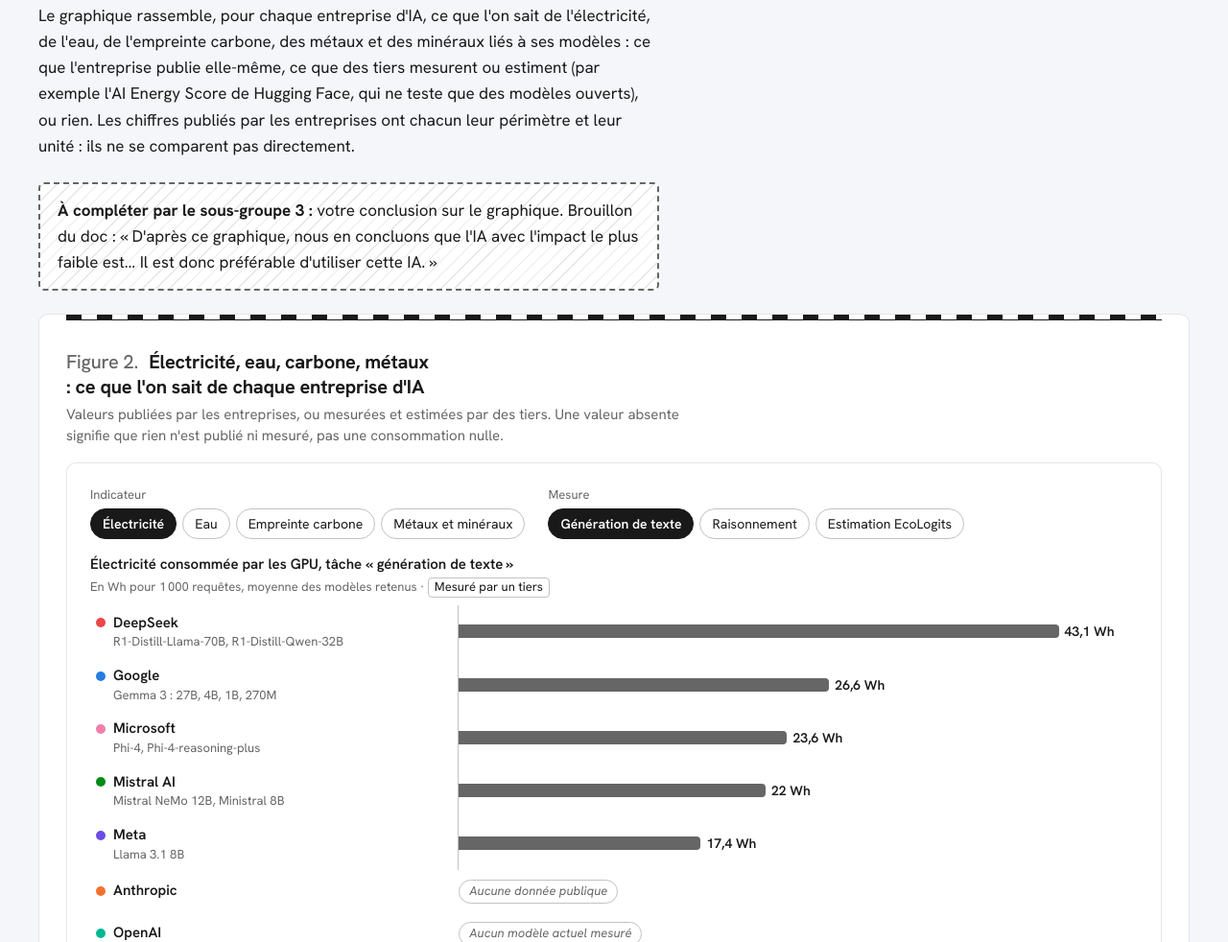
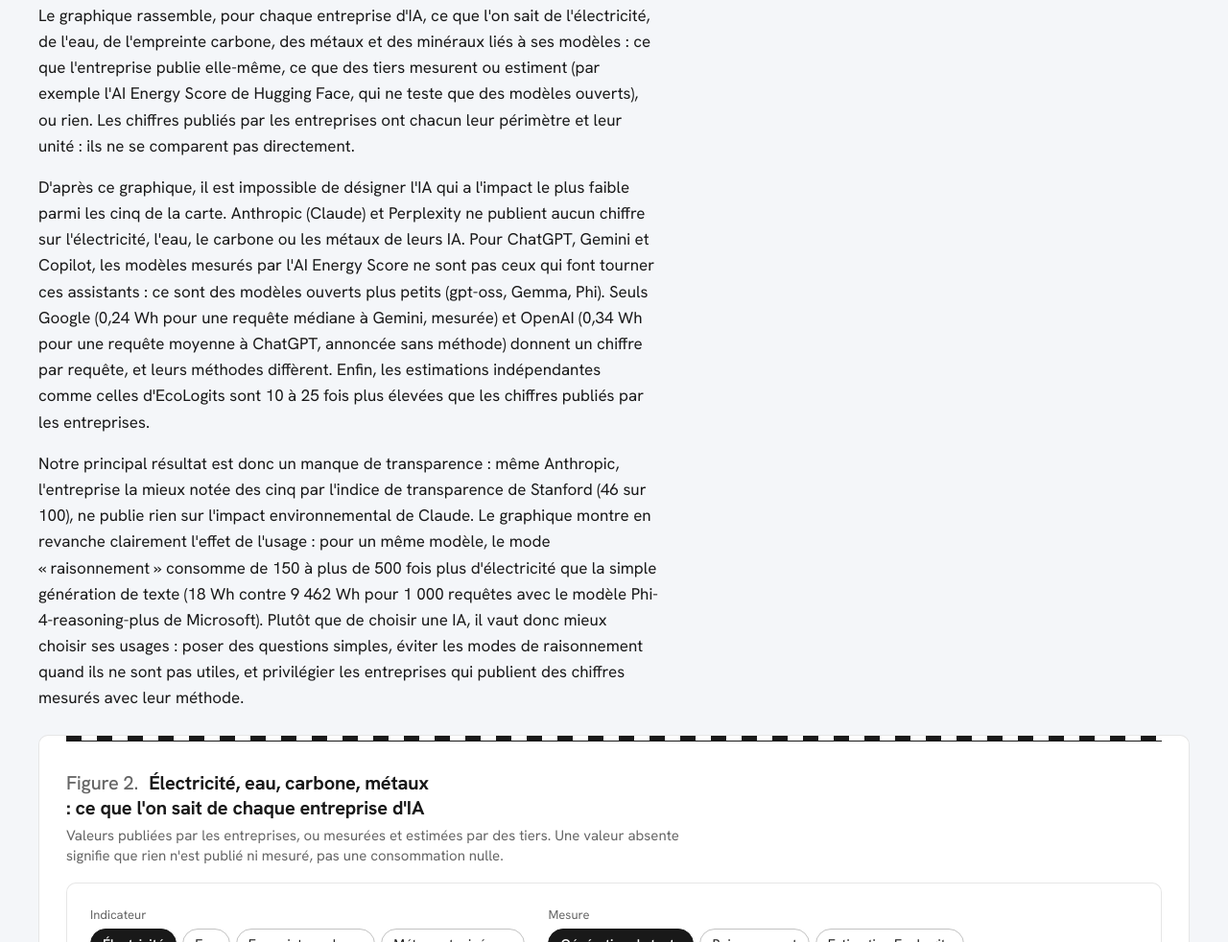
Before and after one commit to williamf-lab/impact-ia-climat, a plain HTML site: page pages/transparence.html in a window 1280 px wide. Shown: the part 4063-5045 px from the top of the page at 96% size. Drawn offline with Linux system fonts and the light colour scheme.

Commit message:
Partie 3 : conclusion sur le graphique

```diff
--- a/pages/transparence.html
+++ b/pages/transparence.html
@@ -141,9 +141,8 @@
       <p>Par la suite, nous avons cherché à savoir quelle IA a l'impact environnemental le plus important. Pour cela, nous avons fait un diagramme comparant les entreprises qui développent ces IA sur la base de différents critères&nbsp;: électricité, eau, empreinte carbone, métaux et minéraux.</p>
       <p>Le graphique rassemble, pour chaque entreprise d'IA, ce que l'on sait de l'électricité, de l'eau, de l'empreinte carbone, des métaux et des minéraux liés à ses modèles : ce que l'entreprise publie elle-même, ce que des tiers mesurent ou estiment (par exemple l'AI Energy Score de Hugging Face, qui ne teste que des modèles ouverts), ou rien. Les chiffres publiés par les entreprises ont chacun leur périmètre et leur unité : ils ne se comparent pas directement.</p>
 
-      <div class="a-completer">
-        <p><strong>À compléter par le sous-groupe 3 :</strong> votre conclusion sur le graphique. Brouillon du doc : «&nbsp;D'après ce graphique, nous en concluons que l'IA avec l'impact le plus faible est… Il est donc préférable d'utiliser cette IA.&nbsp;»</p>
-      </div>
+      <p>D'après ce graphique, il est impossible de désigner l'IA qui a l'impact le plus faible parmi les cinq de la carte. Anthropic (Claude) et Perplexity ne publient aucun chiffre sur l'électricité, l'eau, le carbone ou les métaux de leurs IA. Pour ChatGPT, Gemini et Copilot, les modèles mesurés par l'AI Energy Score ne sont pas ceux qui font tourner ces assistants&nbsp;: ce sont des modèles ouverts plus petits (gpt-oss, Gemma, Phi). Seuls Google (0,24&nbsp;Wh pour une requête médiane à Gemini, mesurée) et OpenAI (0,34&nbsp;Wh pour une requête moyenne à ChatGPT, annoncée sans méthode) donnent un chiffre par requête, et leurs méthodes diffèrent. Enfin, les estimations indépendantes comme celles d'EcoLogits sont 10 à 25 fois plus élevées que les chiffres publiés par les entreprises.</p>
+      <p>Notre principal résultat est donc un manque de transparence&nbsp;: même Anthropic, l'entreprise la mieux notée des cinq par l'indice de transparence de Stanford (46 sur 100), ne publie rien sur l'impact environnemental de Claude. Le graphique montre en revanche clairement l'effet de l'usage&nbsp;: pour un même modèle, le mode «&nbsp;raisonnement&nbsp;» consomme de 150 à plus de 500 fois plus d'électricité que la simple génération de texte (18&nbsp;Wh contre 9&nbsp;462&nbsp;Wh pour 1&nbsp;000 requêtes avec le modèle Phi-4-reasoning-plus de Microsoft). Plutôt que de choisir une IA, il vaut donc mieux choisir ses usages&nbsp;: poser des questions simples, éviter les modes de raisonnement quand ils ne sont pas utiles, et privilégier les entreprises qui publient des chiffres mesurés avec leur méthode.</p>
 
       <figure class="planche">
         <figcaption class="planche__legende">
```
